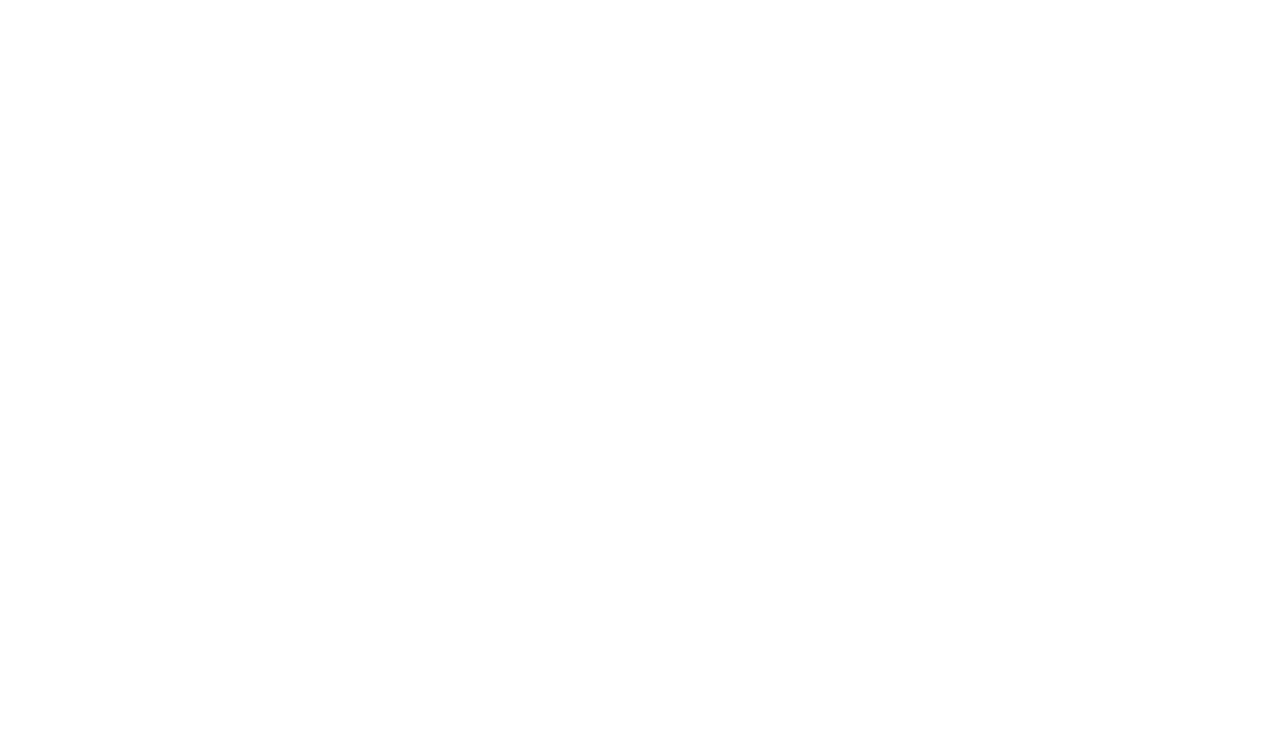
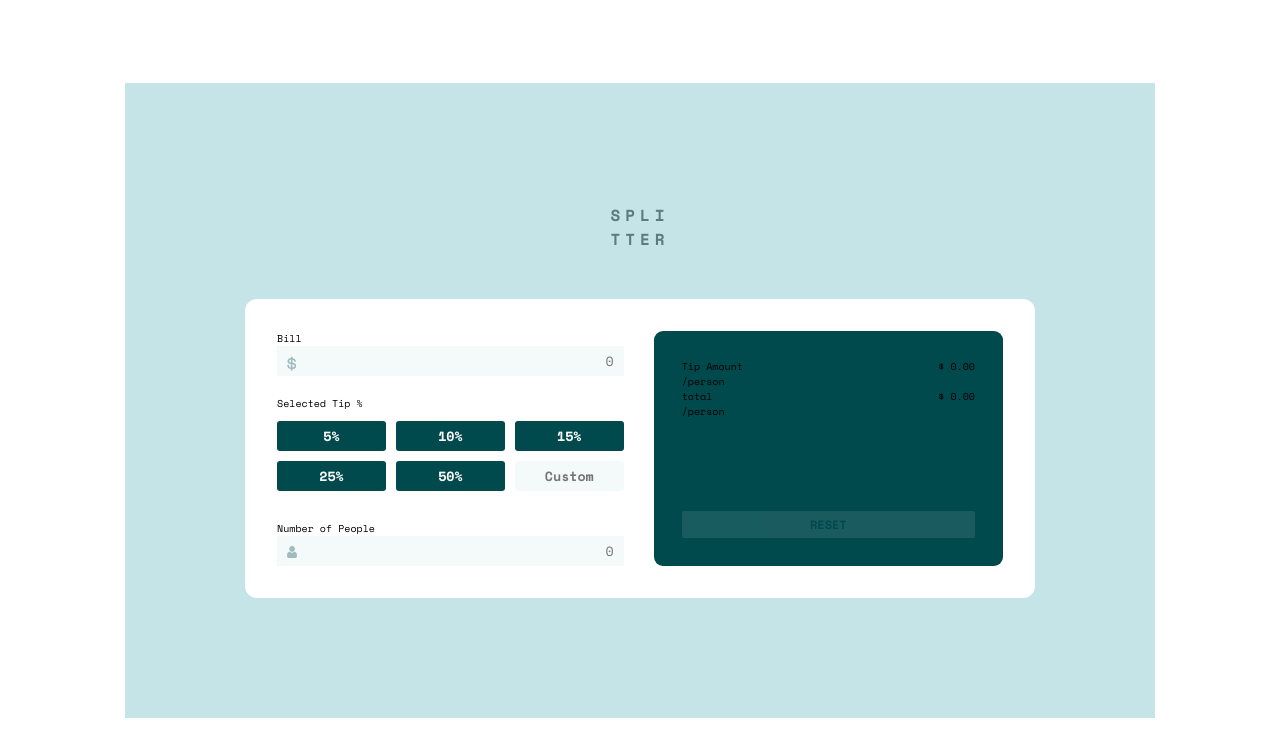
Before and after one commit to molajnef1/Tip-calculator-app, a plain HTML site: page index.html in a window 1280 px wide. Drawn offline with nearby package versions, Linux system fonts and the light colour scheme.

Commit message:
I made progress on styling the page...

```diff
--- a/Styles/style.css
+++ b/Styles/style.css
@@ -0,0 +1,176 @@
+:root
+{
+    font-family: 'Space Mono', monospace;
+    font-size: 10px;
+
+    /**************** COLORS *******************/
+
+    --Strong-cyan: hsl(172, 67%, 45%);
+
+    --Very-dark-cyan: hsl(183, 100%, 15%);
+    --Dark-grayish-cyan: hsl(186, 14%, 43%);
+    --Grayish-cyan: hsl(184, 14%, 56%);
+    --Light-grayish-cyan: hsl(185, 41%, 84%);
+    --Very-light-grayish-cyan: hsl(189, 41%, 97%);
+    --White: hsl(0, 0%, 100%);
+}
+
+*
+{
+    margin: 0;
+    padding: 0;
+    box-sizing: border-box;
+}
+
+body
+{
+    width: 100vw;
+    height: 100vh;
+    background-color: var(--White);
+    display: grid;
+    place-content: center;
+}
+
+section
+{
+    width: 100%;
+    background-color: var(--Light-grayish-cyan);
+    padding: 12rem;
+}
+
+section .Title
+{
+    text-align: center;
+    font-size: 1.6rem;
+    font-weight: 700;
+    letter-spacing: .5rem;
+    color: var(--Dark-grayish-cyan);
+}
+
+section .title-container
+{
+    margin-bottom: 4.8rem;
+}
+
+.container
+{
+    display: flex;
+    gap: 3rem;
+    background-color: var(--White);
+    padding: 3.2rem;
+    border-radius: 12px;
+
+}
+.info
+{
+    display: flex;
+    width: 50%;
+    flex-direction: column;
+}
+
+.tip-section
+{
+    margin: 2rem 0;
+}
+
+.tip-selection
+{
+    display: grid;
+    grid-template-columns: repeat(3,minmax(2rem, 1fr));
+    grid-template-rows: repeat(1, minmax(.5rem, 1fr));
+    gap: 1rem;
+    margin: 1rem 0;
+}
+
+input,
+input:active
+{
+    border: none;
+    background-color: var(--Very-light-grayish-cyan);
+    width: 100%;
+    height: 3rem;
+    cursor: pointer;
+    text-align: right;
+    padding: 1rem;
+    font-family: 'Space Mono', monospace;
+}
+/* Chrome, Safari, Edge, Opera */
+input::-webkit-outer-spin-button,
+input::-webkit-inner-spin-button {
+  -webkit-appearance: none;
+  margin: 0;
+}
+
+/* Firefox */
+input[type=number] {
+  -moz-appearance: textfield;
+}
+
+.input-icon
+{
+    position: relative;
+}
+
+img
+{
+    position: absolute;
+    top: 10px;
+    left: 10px;
+    width: 1rem;
+    height: auto;
+}
+
+.btn
+{
+    padding: .5rem;
+    text-align: center;
+    background-color: var(--Very-dark-cyan);
+    border: none;
+    color: var(--White);
+    font-weight: 700;
+    border-radius: 3px;
+    font-family: 'Space Mono', monospace;
+}
+.btn:hover
+{
+    cursor: pointer;
+}
+
+.btn-special
+{
+    background-color: var(--Very-light-grayish-cyan);
+}
+
+.result
+{
+    width: 50%;
+    background-color: var(--Very-dark-cyan);
+    border-radius: 9px;
+    display: flex;
+    flex-direction: column;
+    justify-content: space-between;
+    padding: 2.8rem;
+}
+
+.tip-result
+{
+    display: flex;
+    justify-content: space-between;
+}
+
+span
+{
+    display: block;
+}
+
+.reset
+{
+    padding: .5rem;
+    font-size: 1.2rem;
+    font-weight: 700;
+    background-color: var(--Very-light-grayish-cyan);
+    border: none;
+    border-radius: 2px;
+    color: var(--Very-dark-cyan);
+    opacity: .1;
+}
--- a/index.html
+++ b/index.html
@@ -3,10 +3,58 @@
 <head>
     <meta charset="UTF-8">
     <meta name="viewport" content="width=device-width, initial-scale=1.0">
+    <link rel="preconnect" href="https://fonts.googleapis.com">
+<link rel="preconnect" href="https://fonts.gstatic.com" crossorigin>
+<link href="https://fonts.googleapis.com/css2?family=Space+Mono:wght@400;700&display=swap" rel="stylesheet">
     <link rel="stylesheet" href="Styles/style.css">
     <title>Tip-Calculator</title>
 </head>
 <body>
+    <section>
+        <div class="title-container">
 
+            <p class="Title">SPLI</p>
+            <p class="Title">TTER</p>
+        </div>
+            <div class="container">
+            <div class="info">
+                <label for="bill">Bill</label>
+                <div class="input-icon">
+                    <input type="number" name="bill" id="bill" placeholder="0">
+                    <img src="icons/icon-dollar.svg" alt="a dollar icon">
+                </div>
+                <div class="tip-section">
+                    <p>Selected Tip %</p>
+                    <div class="tip-selection">
+                        <button class="btn">5%</button>
+                        <button class="btn">10%</button>
+                        <button class="btn">15%</button>
+                        <button class="btn">25%</button>
+                        <button class="btn">50%</button>
+                        <input class="btn btn-special" type="number" name="custom" id="custom" placeholder="Custom">
+                    </div>
+                </div>
+                <label for="num-people">Number of People</label>
+                <div class="input-icon">
+                    <input type="number" name="num-people" id="num-people" placeholder="0">
+                    <img src="icons/icon-person.svg" alt="person icon">
+                </div>
+            </div>
+            <div class="result">
+                <div class="output-text">
+
+                    <div class="tip-result">
+                        <p>Tip Amount <span>/person</span></p>
+                        <p>$ 0.00</p>
+                    </div>
+                    <div class="tip-result">
+                        <p>total <span>/person</span></p>
+                        <p>$ 0.00</p>
+                    </div>
+                </div>
+                    <button class="btn reset">RESET</button>
+            </div>
+        </div>
+    </section>
 </body>
 </html>
```
Also changed, not shown: 1 other file.
